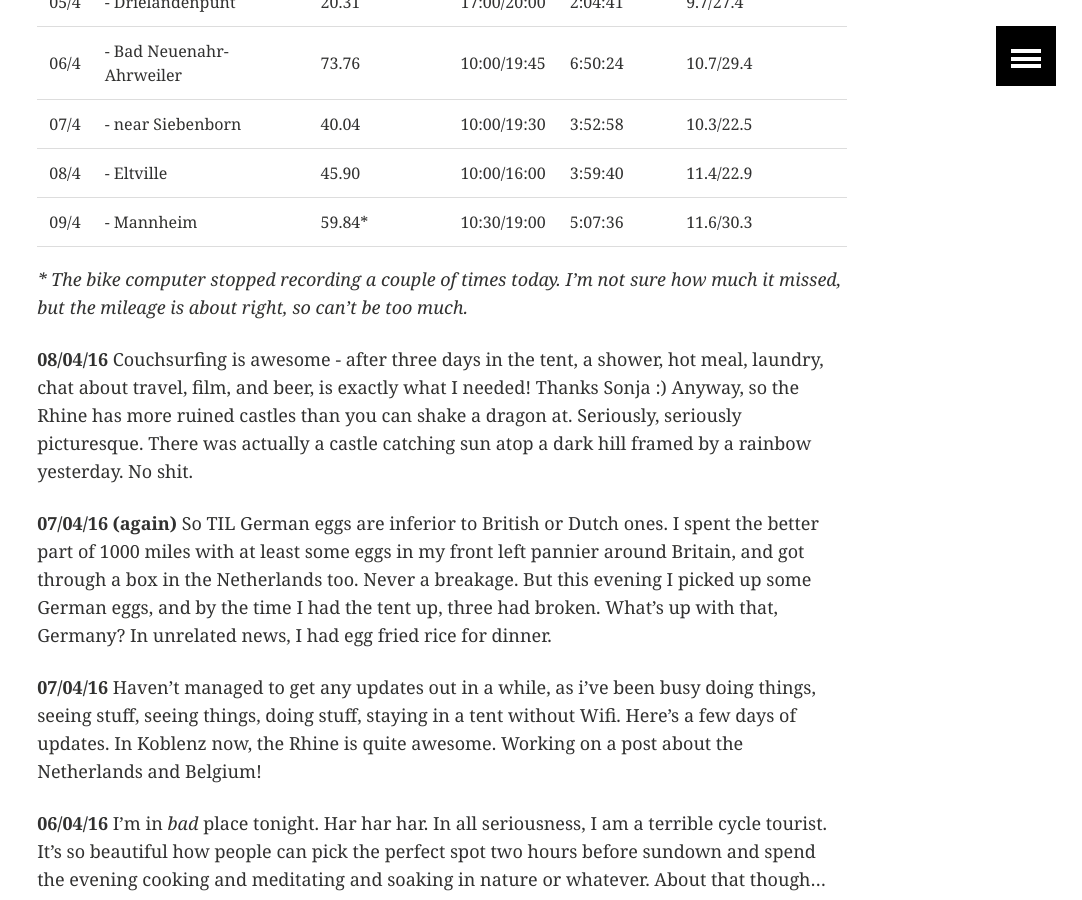
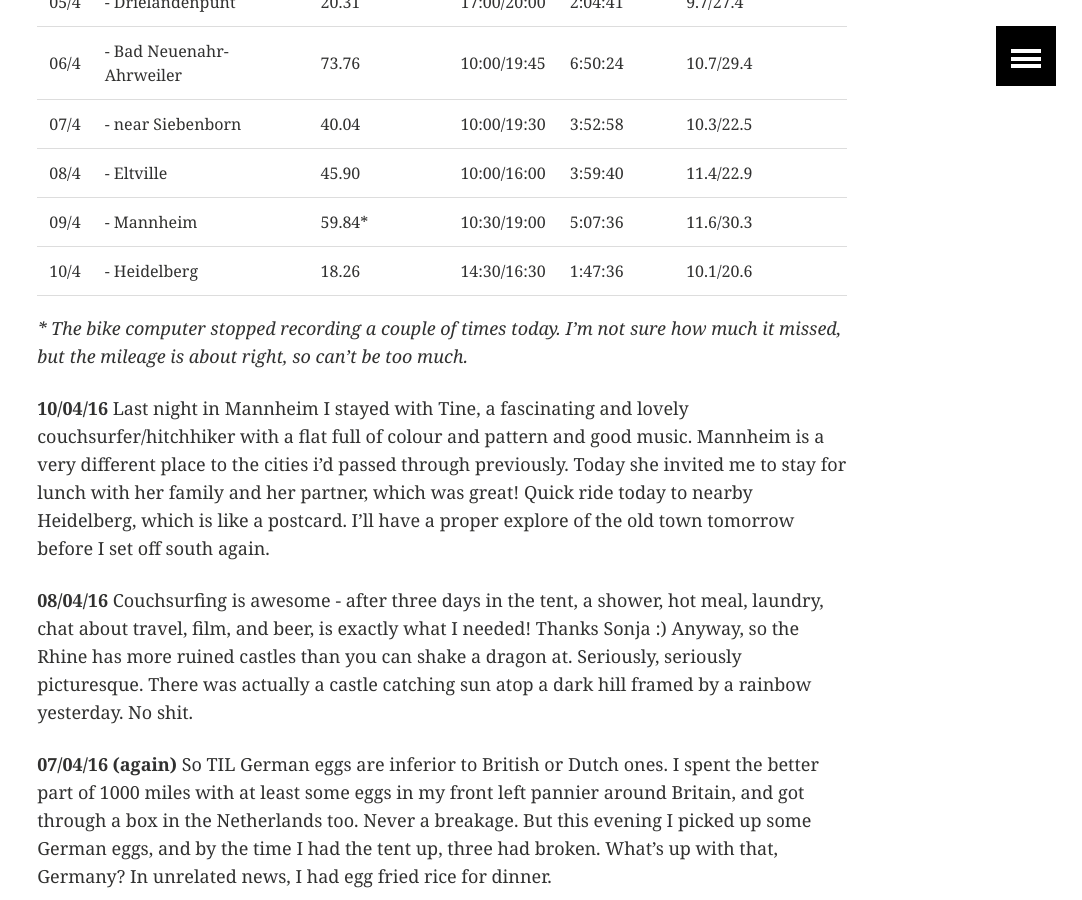
Before and after one commit to ArthurStart/git-blog, a Jekyll site: the page built from _posts/touring/2016-03-24-Quick-Update.md, in a window 1280 px wide and 900 px high, scrolled down 950 px. Shown: the whole window, without its empty margins (198-1280 px from the left). Built offline with Jekyll 4.4.1, drawn with Linux system fonts in a browser that asks for light colours; comment, search, counter and statistics services are not loaded.

Commit message:
Update from Heidelberg

```diff
--- a/_posts/touring/2016-03-24-Quick-Update.md
+++ b/_posts/touring/2016-03-24-Quick-Update.md
@@ -27,8 +27,12 @@ image:
 | 07/4 | - near Siebenborn      | 40.04 | 10:00/19:30 | 3:52:58 | 10.3/22.5 |
 | 08/4 | - Eltville             | 45.90 | 10:00/16:00 | 3:59:40 | 11.4/22.9 |
 | 09/4 | - Mannheim             | 59.84*| 10:30/19:00 | 5:07:36 | 11.6/30.3 |
+| 10/4 | - Heidelberg           | 18.26 | 14:30/16:30 | 1:47:36 | 10.1/20.6 |
 
 *\* The bike computer stopped recording a couple of times today. I'm not sure how much it missed, but the mileage is about right, so can't be too much.*
+
+**10/04/16**
+Last night in Mannheim I stayed with Tine, a fascinating and lovely couchsurfer/hitchhiker with a flat full of colour and pattern and good music. Mannheim is a very different place to the cities i'd passed through previously. Today she invited me to stay for lunch with her family and her partner, which was great! Quick ride today to nearby Heidelberg, which is like a postcard. I'll have a proper explore of the old town tomorrow before I set off south again.
 
 **08/04/16**
 Couchsurfing is awesome - after three days in the tent, a shower, hot meal, laundry, chat about travel, film, and beer, is exactly what I needed! Thanks Sonja :) Anyway, so the Rhine has more ruined castles than you can shake a dragon at. Seriously, seriously picturesque. There was actually a castle catching sun atop a dark hill framed by a rainbow yesterday. No shit.
```
